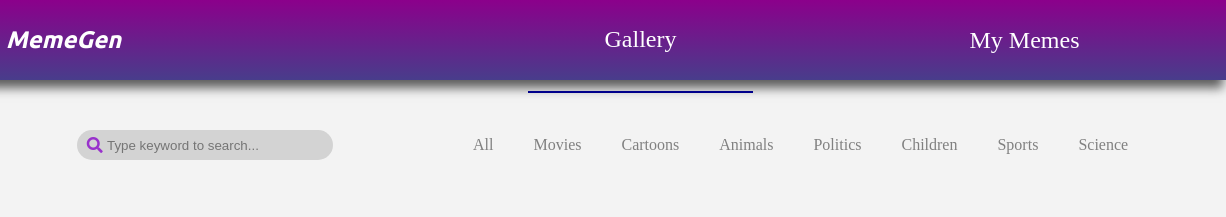
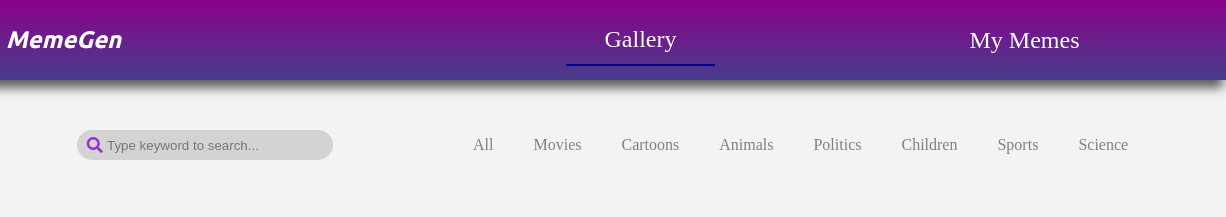
Before and after one commit to Nick-Kh/meme-generator, a plain HTML site: page index.html in a window 1280 px wide. Shown: the top 217 px of the page, 54-1280 px from the left. Drawn offline with nearby package versions, Linux system fonts and the light colour scheme.

Commit message:
minor ui fix

```diff
--- a/css/styles.css
+++ b/css/styles.css
@@ -39,7 +39,7 @@ body {
 
 .menu-item {
   list-style: none;
-  padding: 5% 10%;
+  padding: 1.5% 5%;
   font-size: 1.5rem;
   display: inline-block;
   color: white;
```
